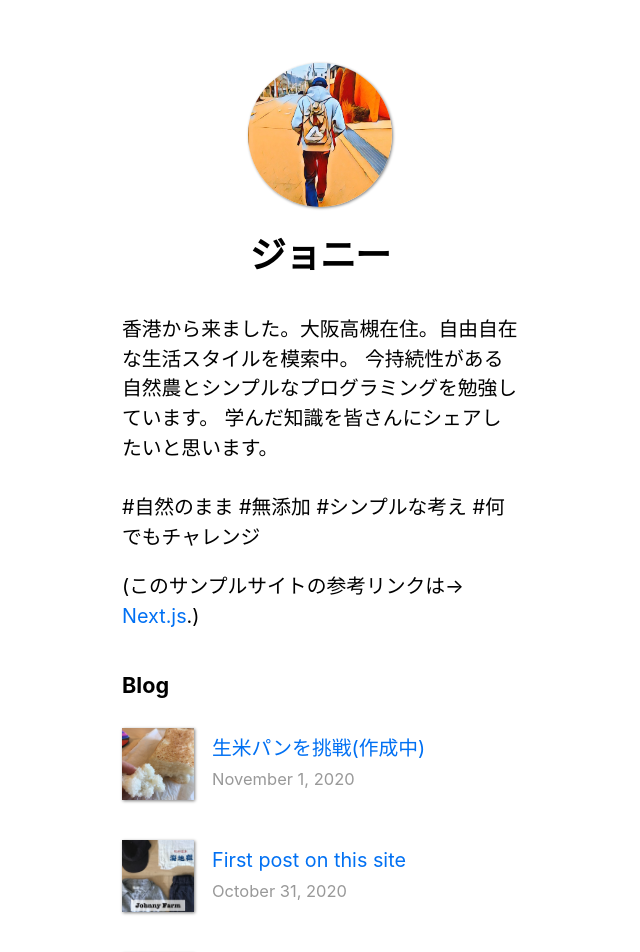
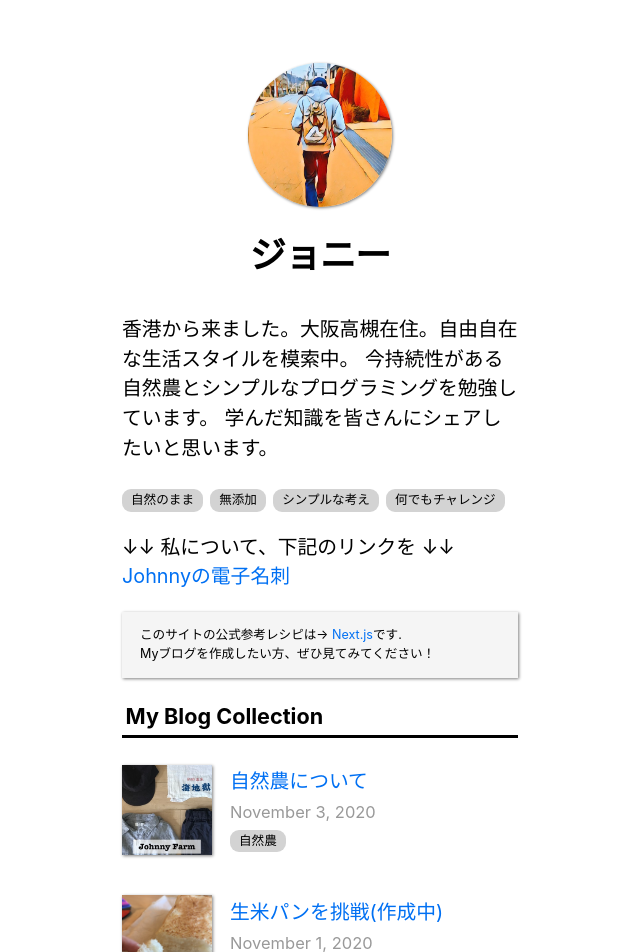
Before and after one commit to johnnysan173/nextjs-blog, a Next.js app: page / in a window 1280 px wide. Shown: the top 952 px of the page, without its empty margins (320-960 px from the left). Built offline with nearby package versions, Linux system fonts and the light colour scheme.

Commit message:
add tag in main and farm post

```diff
--- /dev/null
+++ b/components/tag.js
@@ -0,0 +1,12 @@
+import utilStyles from '../styles/utils.module.css'
+
+export default function Tag({tag}){
+    const split = tag.split(',');
+    // console.log(split);
+    const taglist = split.map((split) =>
+        <span className={utilStyles.tag}>{split}</span>
+    );
+    return (
+        <div>{taglist}</div>
+    )
+}
--- a/pages/index.js
+++ b/pages/index.js
@@ -5,8 +5,10 @@ import {getSortedPostsData} from '../lib/posts'
 import Link from 'next/link'
 import Date from '../components/date'
 import styles from '../components/layout.module.css'
+import Tag from '../components/tag'
 
 export default function Home({ allPostsData }) {
+    const mytag='自然のまま,無添加,シンプルな考え,何でもチャレンジ';
     return (
         <Layout home>
       <Head>
@@ -17,20 +19,27 @@ export default function Home({ allPostsData }) {
             香港から来ました。大阪高槻在住。自由自在な生活スタイルを模索中。
             今持続性がある自然農とシンプルなプログラミングを勉強しています。
             学んだ知識を皆さんにシェアしたいと思います。
+
+        </p>
+        <Tag tag={mytag}/>
+        <p>
+          <div>↓↓ 私について、下記のリンクを ↓↓</div>{' '}
+          <a href="https://johnnysan.info" target='_blank'>Johnnyの電子名刺</a>
+        </p>
+        <blockquote>
+            <p>
+            このサイトの公式参考レシピは→{' '}
+            <a href="https://nextjs.org/learn">Next.js</a>です.
             <br />
-            <br />
-            #自然のまま #無添加 #シンプルな考え #何でもチャレンジ
-        </p>
-        <p>
-          (このサンプルサイトの参考リンクは→{' '}
-          <a href="https://nextjs.org/learn">Next.js</a>.)
-        </p>
+            Myブログを作成したい方、ぜひ見てみてください！
+            </p>
+        </blockquote>
       </section>
 
       <section className={`${utilStyles.headingMd} ${utilStyles.padding1px}`}>
-        <h2 className={utilStyles.headingLg}>Blog</h2>
+        <h3 className={utilStyles.headingLg}>My Blog Collection</h3>
         <ul className={utilStyles.list}>
-          {allPostsData.map(({ id, date, title, thumb }) => (
+          {allPostsData.map(({ id, date, title, thumb, tag }) => (
             <li className={utilStyles.listItem} key={id}>
                 <div className={utilStyles.postbox}>
                     <div className={utilStyles.postboxpic}>
@@ -43,6 +52,7 @@ export default function Home({ allPostsData }) {
                         <br />
                         <small className={utilStyles.lightText}>
                             <Date dateString={date} />
+                            <Tag tag={tag} />
                         </small>
                     </div>
                 </div>
--- a/posts/first-post.md
+++ b/posts/first-post.md
@@ -2,7 +2,7 @@
 title: '初めてのMarkdown記事'
 date: '2020-10-31'
 thumb: '/images/nextblog.jpg'
-
+tag: 'Programme,Blog'
 ---
 
 今回初めてmarkdown方式なブログを描いてみる、やはりmarkdownは1番**シンプル**。今回のブログのシェアすること
--- a/posts/intro-chinese.md
+++ b/posts/intro-chinese.md
@@ -2,6 +2,7 @@
 title: '大家好，我係Johnny'
 date: '2020-10-31'
 thumb: '/images/home.jpg'
+tag: 'Self,HongKong'
 ---
 
 呢個係我嘅website. 我而家喺大阪嘅高槻市住。係屋企附近借咗少少農地開始自然農。上年開始學吓寫簡單嘅程式。將來希望生活得更自由。我而家嘅keywords係
--- a/posts/intro-english.md
+++ b/posts/intro-english.md
@@ -2,6 +2,7 @@
 title: 'First post on this site'
 date: '2020-10-31'
 thumb: '/images/farm.jpg'
+tag: 'Life'
 ---
 
 I'm Johnny from Hong Kong. Now I'm living in Osaka Takatsuki. I love sustainable Nature Farm. In the future I would like to be more freedom with my family. My keywords
--- /dev/null
+++ b/posts/nature-farm-20201103.md
@@ -0,0 +1,22 @@
+---
+title: '自然農について'
+date: '2020-11-03'
+thumb: '/images/farm.jpg'
+tag: '自然農'
+---
+### 自然農とは
+- 農薬と肥料を使わない
+- 土を耕さない
+- 草と虫を敵にしない
+
+簡単に言うと自然に任せて、最低限の手入れすること。よく考えると人類が農業をやる前に地球も植物がいっぱい、元気に生きている。
+
+> 耕さず、土を裸にせず、
+> 動植物の亡骸の層で覆われた土は、
+> “豊穣の世界”なのです。
+> by 川口由一
+
+### 自然農までに辿り着く
+30歳になった際、いきなり農業に興味を持って、最初は大阪市内の家でプランダーをやって、途中津端修一先生の影響を受けて、菜園、庭つき家を憧れて、少し郊外の高槻市に引っ越しした。アパートだが、家近く畑があって、貸してもらった、野菜を栽培し始めたて、経験がないので、少し高いが、指導付きのシェア畑も参加した。更に本とかで色々勉強し、自然農の概念を学びました。
+
+![](/images/farm.jpg)
--- a/posts/rice-bread-20201101.md
+++ b/posts/rice-bread-20201101.md
@@ -3,9 +3,8 @@ title: '生米パンを挑戦(作成中)'
 date: '2020-11-01'
 catagory: 'Bakery'
 thumb: '/images/ricebread.jpg'
-tag:
-- '生米パン'
-- '挑戦'
+tag: '生米パン,REACT'
+
 ---
 
 この記事は下記通り解説
--- a/styles/utils.module.css
+++ b/styles/utils.module.css
@@ -35,12 +35,12 @@
 }
 
 .postboxpic {
-  width: 5rem;
+  width: 6rem;
 }
 
 .postthumb {
-  width: 4rem;
-  height: 4rem;
+  width: 5rem;
+  height: 5rem;
   object-fit: cover;
 }
 
@@ -65,3 +65,13 @@
 .lightText {
   color: #999;
 }
+
+.tag {
+  background-color: lightgray;
+  padding: 0.1rem 0.5rem;
+  margin-right: 0.4rem;
+  border-radius: 0.5rem;
+  font-size: 0.7rem;
+  color:black;
+  display: inline-block;
+}
```
